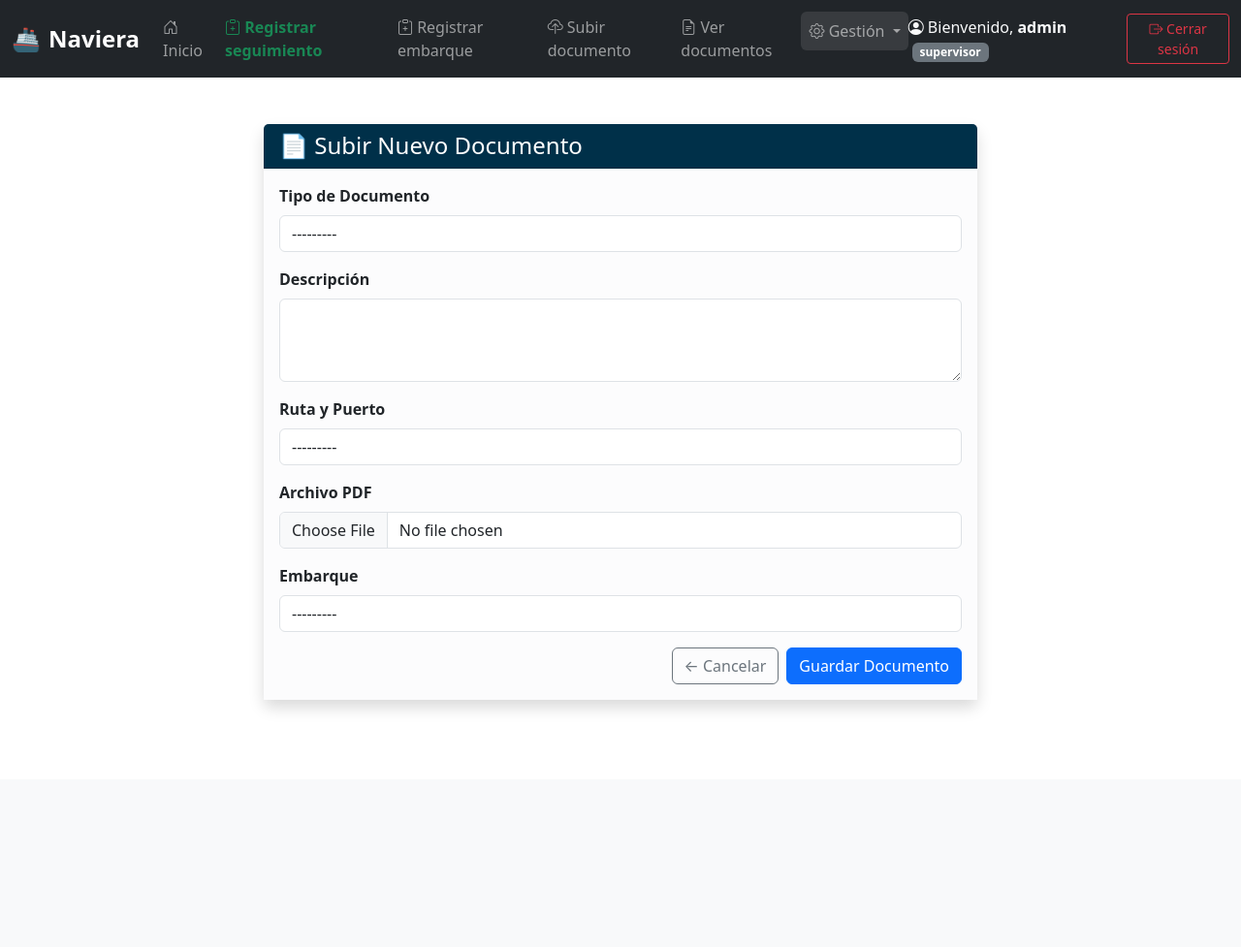
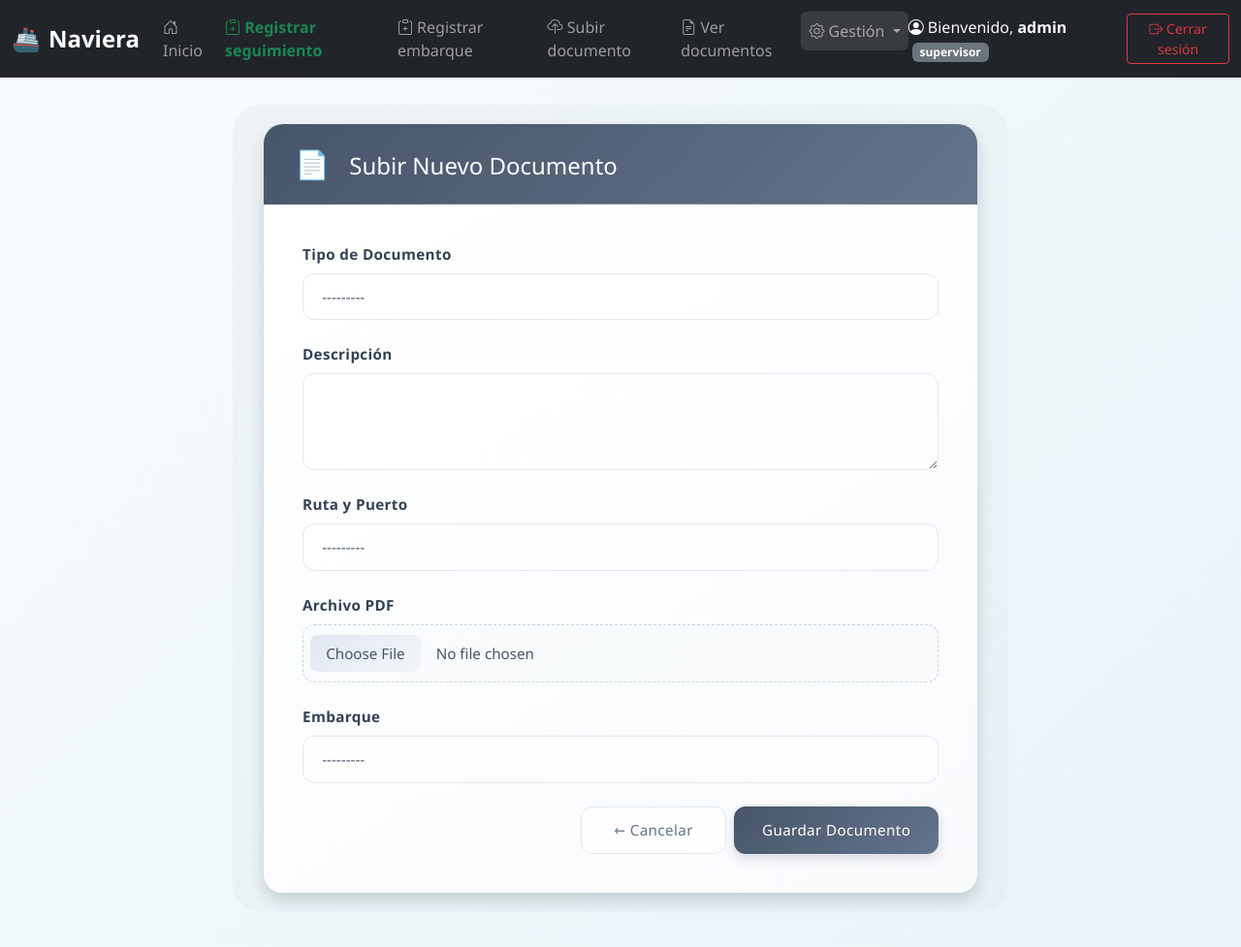
Before and after one commit to mf21015/Proyecto_naviera, a Django app: page /subir/ in a window 1280 px wide. Shown: the whole page at 97% size. Before the commit the page ends 731 px from the top, so only its background shows below. Run offline with Django 5.2, Linux system fonts and the light colour scheme; a user stored in the database is signed in; data that the repository does not hold is empty.

Commit message:
Update subir_documento.html

```diff
--- a/DjangoProject/gestion/templates/gestion/subir_documento.html
+++ b/DjangoProject/gestion/templates/gestion/subir_documento.html
@@ -1,12 +1,242 @@
 {% extends 'gestion/base.html' %}
 
 {% block content %}
+<style>
+  body {
+    background: linear-gradient(135deg, #f8fbfd 0%, #e8f4f8 100%);
+    font-family: 'Segoe UI', Tahoma, Geneva, Verdana, sans-serif;
+    min-height: 100vh;
+  }
+
+  .container {
+    padding-top: 2.5rem;
+    padding-bottom: 2.5rem;
+  }
+
+  .card {
+    border-radius: 20px;
+    overflow: hidden;
+    box-shadow: 0 10px 40px rgba(71, 85, 105, 0.08);
+    transition: transform 0.3s ease, box-shadow 0.3s ease;
+    border: none;
+    background: rgba(255, 255, 255, 0.95);
+    backdrop-filter: blur(10px);
+  }
+
+  .card:hover {
+    box-shadow: 0 20px 60px rgba(71, 85, 105, 0.12);
+    transform: translateY(-2px);
+  }
+
+  .card-header {
+    background: linear-gradient(135deg, #475569 0%, #64748b 100%) !important;
+    color: #ffffff;
+    font-weight: 600;
+    font-size: 1.5rem;
+    padding: 1.5rem 2rem;
+    border-bottom: none;
+    position: relative;
+  }
+
+  .card-header::after {
+    content: '';
+    position: absolute;
+    bottom: 0;
+    left: 0;
+    right: 0;
+    height: 1px;
+    background: linear-gradient(90deg, transparent, rgba(255,255,255,0.3), transparent);
+  }
+
+  .card-header h4::before {
+    content: "📄 ";
+    margin-right: 0.8rem;
+    font-size: 1.2em;
+  }
+
+  .card-body {
+    background: linear-gradient(145deg, #ffffff 0%, #f8fafc 100%) !important;
+    padding: 2.5rem;
+  }
+
+  .form-label {
+    color: #334155;
+    font-weight: 500;
+    font-size: 0.95rem;
+    margin-bottom: 0.5rem;
+    display: block;
+    letter-spacing: 0.025em;
+  }
+
+  .form-control,
+  .form-select {
+    border-radius: 12px;
+    border: 1.5px solid #e2e8f0;
+    background: rgba(255, 255, 255, 0.8);
+    padding: 0.75rem 1.2rem;
+    font-size: 0.95rem;
+    transition: all 0.3s cubic-bezier(0.4, 0, 0.2, 1);
+    color: #475569;
+  }
+
+  .form-control:focus,
+  .form-select:focus {
+    border-color: #64748b;
+    box-shadow: 0 0 0 3px rgba(100, 116, 139, 0.1);
+    outline: none;
+    background: rgba(255, 255, 255, 0.95);
+    transform: translateY(-1px);
+  }
+
+  .form-control:hover,
+  .form-select:hover {
+    border-color: #cbd5e1;
+    background: rgba(255, 255, 255, 0.9);
+  }
+
+  .form-control::placeholder {
+    color: #94a3b8;
+  }
+
+  /* Estilo especial para el input de archivo */
+  input[type="file"] {
+    border-radius: 12px;
+    border: 1.5px dashed #cbd5e1;
+    background: rgba(248, 250, 252, 0.8);
+    padding: 1rem 1.2rem;
+    transition: all 0.3s cubic-bezier(0.4, 0, 0.2, 1);
+  }
+
+  input[type="file"]:hover {
+    border-color: #94a3b8;
+    background: rgba(248, 250, 252, 0.95);
+  }
+
+  input[type="file"]:focus {
+    border-color: #64748b;
+    border-style: solid;
+    box-shadow: 0 0 0 3px rgba(100, 116, 139, 0.1);
+    outline: none;
+  }
+
+  .btn-primary {
+    background: linear-gradient(135deg, #475569 0%, #64748b 100%);
+    border: none;
+    border-radius: 12px;
+    font-weight: 500;
+    font-size: 0.95rem;
+    padding: 0.75rem 1.8rem;
+    transition: all 0.3s cubic-bezier(0.4, 0, 0.2, 1);
+    box-shadow: 0 4px 12px rgba(71, 85, 105, 0.2);
+    letter-spacing: 0.025em;
+  }
+
+  .btn-primary:hover {
+    background: linear-gradient(135deg, #334155 0%, #475569 100%);
+    transform: translateY(-2px);
+    box-shadow: 0 8px 20px rgba(71, 85, 105, 0.3);
+  }
+
+  .btn-outline-secondary {
+    border-radius: 12px;
+    font-weight: 500;
+    font-size: 0.95rem;
+    padding: 0.75rem 1.8rem;
+    color: #64748b;
+    border: 1.5px solid #e2e8f0;
+    background: rgba(255, 255, 255, 0.8);
+    transition: all 0.3s cubic-bezier(0.4, 0, 0.2, 1);
+    letter-spacing: 0.025em;
+  }
+
+  .btn-outline-secondary:hover {
+    background: #64748b;
+    color: #ffffff;
+    border-color: #64748b;
+    transform: translateY(-1px);
+    box-shadow: 0 4px 12px rgba(100, 116, 139, 0.2);
+  }
+
+  .mb-3 {
+    margin-bottom: 1.5rem !important;
+  }
+
+  .d-grid .btn {
+    min-width: 150px;
+  }
+
+  /* Mejora visual para el contenedor principal */
+  .col-md-8 {
+    position: relative;
+  }
+
+  .col-md-8::before {
+    content: '';
+    position: absolute;
+    top: -20px;
+    left: -20px;
+    right: -20px;
+    bottom: -20px;
+    background: linear-gradient(135deg, rgba(100, 116, 139, 0.05) 0%, rgba(148, 163, 184, 0.05) 100%);
+    border-radius: 30px;
+    z-index: -1;
+  }
+
+  /* Textarea específico */
+  textarea.form-control {
+    min-height: 100px;
+    resize: vertical;
+  }
+
+  /* Responsive improvements */
+  @media (max-width: 768px) {
+    .container {
+      padding-top: 1.5rem;
+      padding-bottom: 1.5rem;
+    }
+
+    .card-body {
+      padding: 1.5rem;
+    }
+
+    .card-header {
+      padding: 1.2rem 1.5rem;
+      font-size: 1.3rem;
+    }
+
+    .d-grid.gap-2.d-md-flex {
+      gap: 0.75rem !important;
+    }
+  }
+
+  /* Animación para el área de drop de archivos */
+  input[type="file"] {
+    position: relative;
+  }
+
+  input[type="file"]::file-selector-button {
+    background: linear-gradient(135deg, #e2e8f0 0%, #f1f5f9 100%);
+    border: none;
+    border-radius: 8px;
+    padding: 0.5rem 1rem;
+    margin-right: 1rem;
+    color: #475569;
+    font-weight: 500;
+    transition: all 0.3s ease;
+  }
+
+  input[type="file"]::file-selector-button:hover {
+    background: linear-gradient(135deg, #cbd5e1 0%, #e2e8f0 100%);
+    transform: translateY(-1px);
+  }
+</style>
+
 <div class="container py-4">
   <div class="row justify-content-center">
     <div class="col-md-8">
       <div class="card shadow border-0">
         <div class="card-header text-white" style="background-color: #003049;">
-          <h4 class="mb-0">📄 Subir Nuevo Documento</h4>
+          <h4 class="mb-0">Subir Nuevo Documento</h4>
         </div>
         <div class="card-body bg-light-subtle">
           <form method="post" enctype="multipart/form-data">
```
